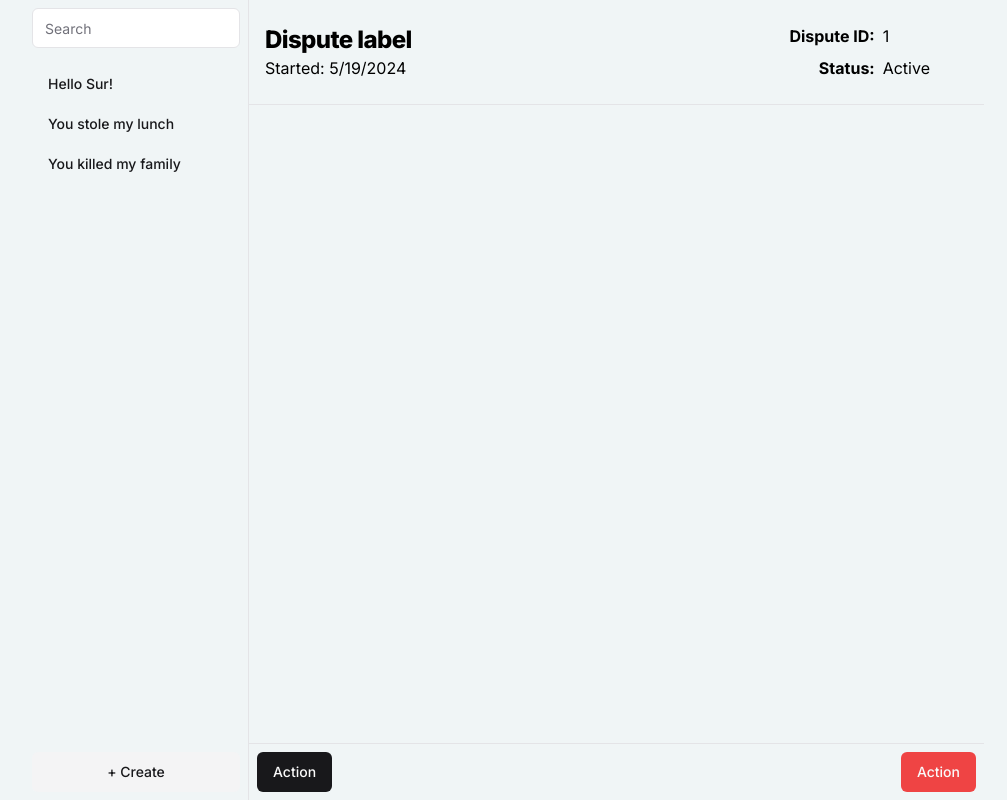
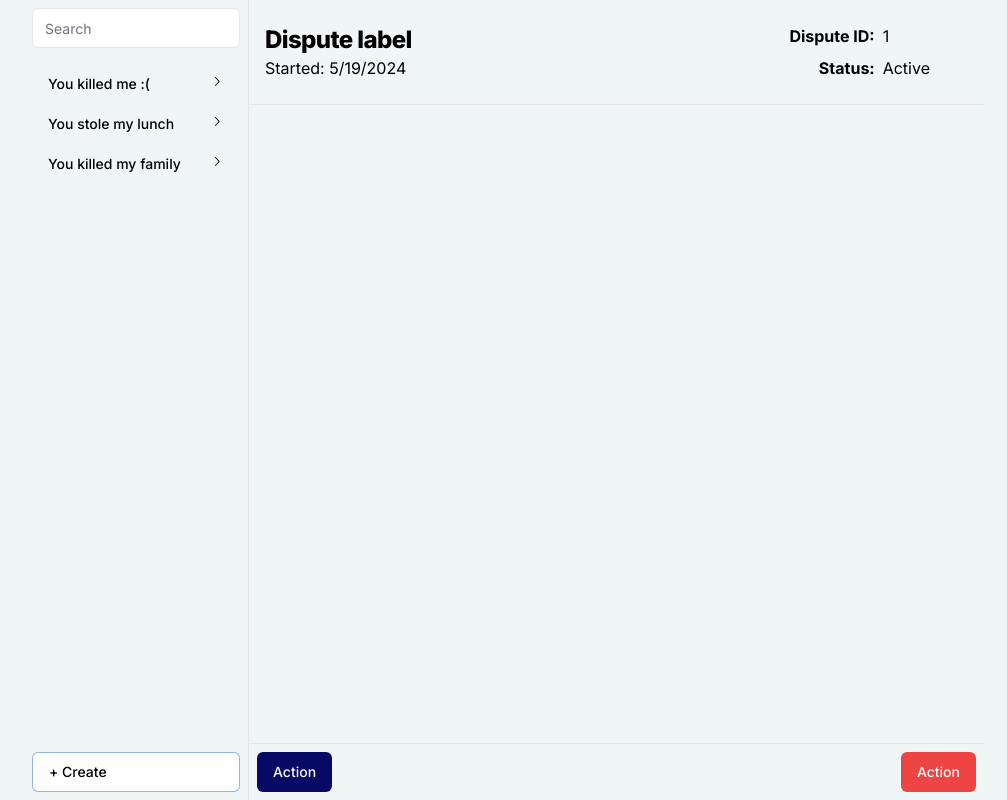
Before and after one commit to COS301-SE-2024/Dispute-Resolution-Engine, a Next.js app in the folder frontend/: page /disputes/1 in a window 1280 px wide. Shown: the whole page, without its empty margins (136-1143 px from the left). Built offline with nearby package versions, Linux system fonts and the light colour scheme.

Commit message:
feat: Integrate Color palette with buttons

```diff
--- a/frontend/package.json
+++ b/frontend/package.json
@@ -12,6 +12,7 @@
   },
   "dependencies": {
     "@hookform/resolvers": "^3.4.2",
+    "@radix-ui/react-icons": "^1.3.0",
     "@radix-ui/react-label": "^2.0.2",
     "@radix-ui/react-separator": "^1.0.3",
     "@radix-ui/react-slot": "^1.0.2",
--- a/frontend/src/app/disputes/layout.tsx
+++ b/frontend/src/app/disputes/layout.tsx
@@ -2,6 +2,18 @@ import Link from "next/link";
 import { Button } from "@/components/ui/button";
 import { Separator } from "@/components/ui/separator";
 import { Input } from "@/components/ui/input";
+import { ChevronRightIcon } from "@radix-ui/react-icons";
+
+function DisputeLink({ href, children }: { href: string; children: React.ReactNode }) {
+  return (
+    <Button variant="ghost" className="w-full grow text-left">
+      <Link href={href} className="inline-flex w-full">
+        <span className="grow">{children}</span>
+        <ChevronRightIcon />
+      </Link>
+    </Button>
+  );
+}
 
 export default function DisputeRootLayout({
   children,
@@ -15,24 +27,18 @@ export default function DisputeRootLayout({
         <nav>
           <ul>
             <li>
-              <Button variant="link" asChild>
-                <Link href="/disputes/1">Hello Sur!</Link>
-              </Button>
+              <DisputeLink href="/disputes/1">You killed me :(</DisputeLink>
             </li>
             <li>
-              <Button variant="link" asChild>
-                <Link href="/disputes/2">You stole my lunch</Link>
-              </Button>
+              <DisputeLink href="/disputes/2">You stole my lunch</DisputeLink>
             </li>
             <li>
-              <Button variant="link" asChild>
-                <Link href="/disputes/3">You killed my family</Link>
-              </Button>
+              <DisputeLink href="/disputes/3">You killed my family</DisputeLink>
             </li>
           </ul>
         </nav>
 
-        <Button variant="secondary" className="mt-auto" asChild>
+        <Button className="mt-auto" asChild variant="outline">
           <Link href="/disputes/create" className="w-full">
             + Create
           </Link>
--- a/frontend/src/components/ui/button.tsx
+++ b/frontend/src/components/ui/button.tsx
@@ -5,20 +5,20 @@ import { cva, type VariantProps } from "class-variance-authority";
 import { cn } from "@/lib/utils";
 
 const buttonVariants = cva(
-  "inline-flex items-center justify-center whitespace-nowrap rounded-md text-sm font-medium ring-offset-white transition-colors focus-visible:outline-none focus-visible:ring-2 focus-visible:ring-zinc-950 focus-visible:ring-offset-2 disabled:pointer-events-none disabled:opacity-50 dark:ring-offset-zinc-950 dark:focus-visible:ring-zinc-300",
+  "inline-flex items-center whitespace-nowrap rounded-md text-sm font-medium ring-offset-white transition-colors focus-visible:outline-none focus-visible:ring-2 focus-visible:ring-zinc-950 focus-visible:ring-offset-2 disabled:pointer-events-none disabled:opacity-50 dark:ring-offset-zinc-950 dark:focus-visible:ring-zinc-300",
   {
     variants: {
       variant: {
         default:
-          "bg-zinc-900 text-zinc-50 hover:bg-zinc-900/90 dark:bg-zinc-50 dark:text-zinc-900 dark:hover:bg-zinc-50/90",
+          "bg-dre-400 text-zinc-50 hover:bg-dre-400/90 dark:bg-dre-100 dark:text-zinc-900 dark:hover:bg-dre-100/90",
         destructive:
           "bg-red-500 text-zinc-50 hover:bg-red-500/90 dark:bg-red-900 dark:text-zinc-50 dark:hover:bg-red-900/90",
         outline:
-          "border border-zinc-200 bg-white hover:bg-zinc-100 hover:text-zinc-900 dark:border-zinc-800 dark:bg-zinc-950 dark:hover:bg-zinc-800 dark:hover:text-zinc-50",
+          "border border-dre-200/50 bg-white hover:bg-dre-100/10 hover:text-zinc-900 dark:border-dre-300 dark:bg-dre-400/50 dark:hover:bg-dre-300/30 dark:hover:text-zinc-50",
         secondary:
           "bg-zinc-100 text-zinc-900 hover:bg-zinc-100/80 dark:bg-zinc-800 dark:text-zinc-50 dark:hover:bg-zinc-800/80",
         ghost:
-          "hover:bg-zinc-100 hover:text-zinc-900 dark:hover:bg-zinc-800 dark:hover:text-zinc-50",
+          "hover:bg-dre-100/50 hover:text-zinc-900 dark:hover:bg-dre-200/50 dark:hover:text-zinc-50",
         link: "text-zinc-900 underline-offset-4 hover:underline dark:text-zinc-50",
       },
       size: {
```
Also changed, not shown: 1 other file (tests, documents, lock files or other folders).
